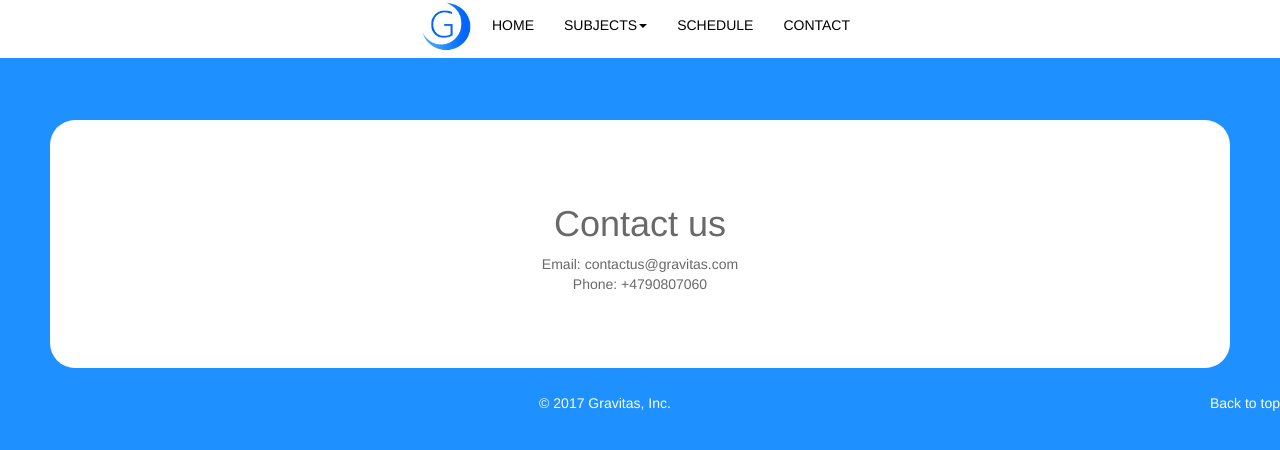
After one commit to Sirikam/Gravitas, a Django app: page /staticpages/contact/ in a window 1280 px wide. The commit adds this page. Shown: the top 450 px of the page. Run offline with Django 3.2, Linux system fonts and the light colour scheme; data comes from the database, SQL or seed files in the repository; parts of the project's set-up code (start-up, migrations or seed data) failed here and were passed over; some libraries are stand-ins or nearby versions.

Commit message:
homepage css, created contact.html

```diff
--- a/apps/staticpages/urls.py
+++ b/apps/staticpages/urls.py
@@ -8,5 +8,6 @@ from django.contrib.auth import views as auth_views
 urlpatterns = [
     url(r'^login/$', StaticView.as_view(template_name='staticpages/login.html'), name='login'),
     url(r'^homepage/$', StaticView.as_view(template_name='staticpages/homepage.html'), name='homepage'),
-    url(r'^schedule/$', StaticView.as_view(template_name='staticpages/schedule.html'), name='schedule')
+    url(r'^schedule/$', StaticView.as_view(template_name='staticpages/schedule.html'), name='schedule'),
+    url(r'^contact/$', StaticView.as_view(template_name='staticpages/contact.html'), name='contact')
 ]
--- a/static/css/homepage.css
+++ b/static/css/homepage.css
@@ -210,14 +210,23 @@ a:hover {
 }
 
 /* Custom default button */
+.btn-default{
+  color: white;
+}
+
+.btn-default:hover,
+.btn-default:focus {
+  color: black;
+}
 .btn-default,
 .btn-default:hover,
 .btn-default:focus {
-  color: #333;
   text-shadow: none; /* Prevent inheritance from `body` */
-  background-color: #33bce6;
+  background-color: dodgerblue;
   border: 1px solid #fff;
 }
+
+
 
 
 /*
@@ -392,7 +401,7 @@ body {
   list-style-type: none;
 }
 .quote{
-  font-size: 30px;
+  font-size: 25px;
   color: dimgray;
   text-shadow: none;
   margin-left: 15%;
@@ -414,3 +423,7 @@ footer{
 .foot{
   color: white;
 }
+li{
+  color: dimgray;
+  text-shadow: none;
+}
--- /dev/null
+++ b/templates/staticpages/contact.html
@@ -0,0 +1,10 @@
+{% extends '../staticpages/navbar.html' %}
+{% block content %}
+{% load staticfiles %}
+<h1>Contact us</h1>
+
+<ul>
+    <li>Email: contactus@gravitas.com</li>
+    <li>Phone: +4790807060</li>
+</ul>
+{%  endblock %}
--- a/templates/staticpages/homepage.html
+++ b/templates/staticpages/homepage.html
@@ -97,7 +97,7 @@
               <img class="img-rounded" src="{% static 'img/Logo_doc.png' %}" alt="doc" width="120" height="140">
               <h2>Documents</h2>
               <p>You can view documents uploaded by the lecturers here.</p>
-              <p><a class="btn btn-default" href="#" role="button">View documents &raquo;</a></p>
+              <p><a class="btn btn-default" href="{% url 'documents:index' %}" role="button">View documents &raquo;</a></p>
             </div><!-- /.col-lg-4 -->
             <div class="col-lg-4">
               <img class="img-rounded" src="{% static 'img/Logo_plan.png' %}" alt="plan" width="140" height="140">
--- a/templates/staticpages/navbar.html
+++ b/templates/staticpages/navbar.html
@@ -51,7 +51,7 @@
                   </ul>
                 </li>
                 <li><a href="{%  url 'staticpages:schedule' %}">SCHEDULE</a></li>
-                <li><a href="#contact">CONTACT</a></li>
+                <li><a href="{% url 'staticpages:contact' %}">CONTACT</a></li>
 
               </ul>
             </div>
```
